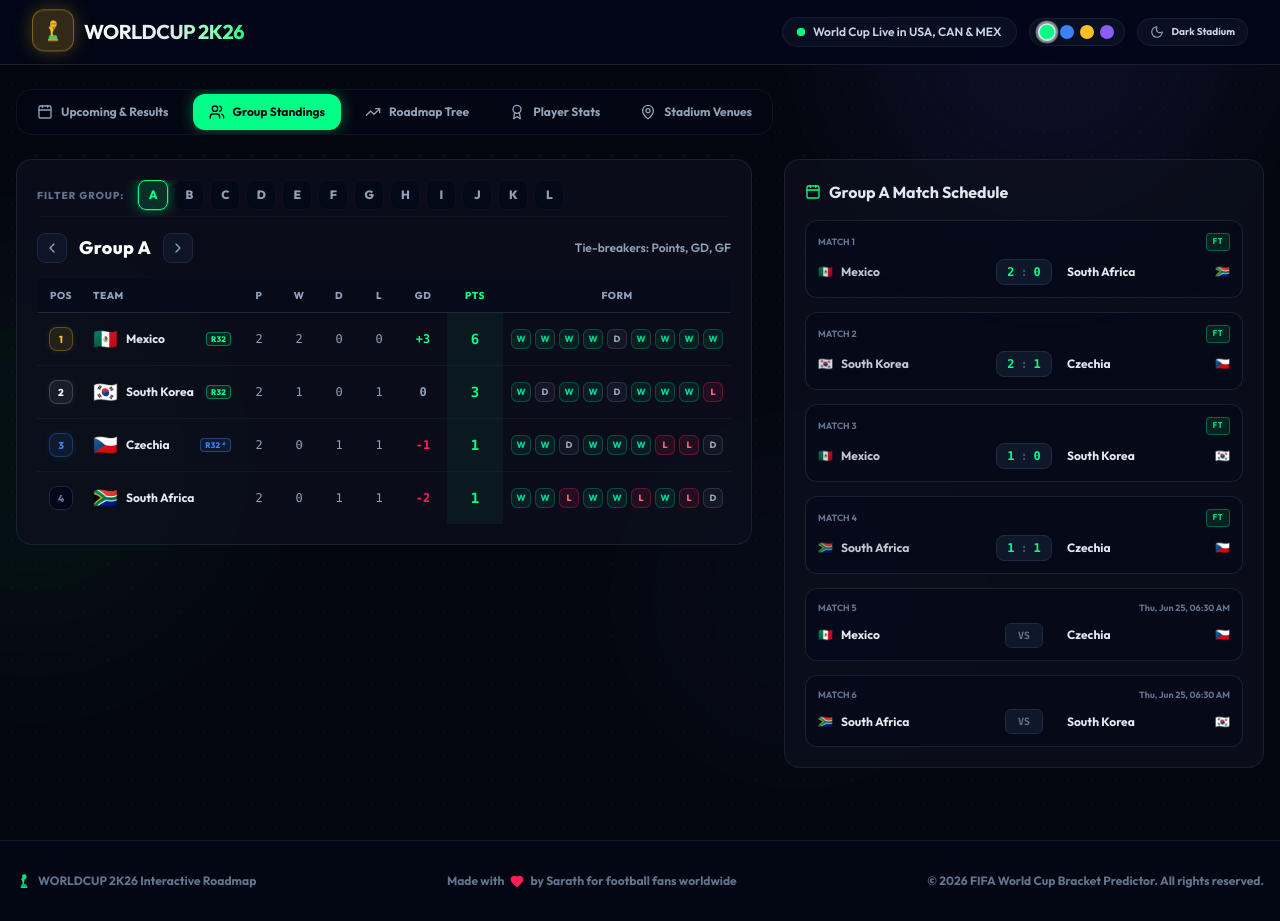
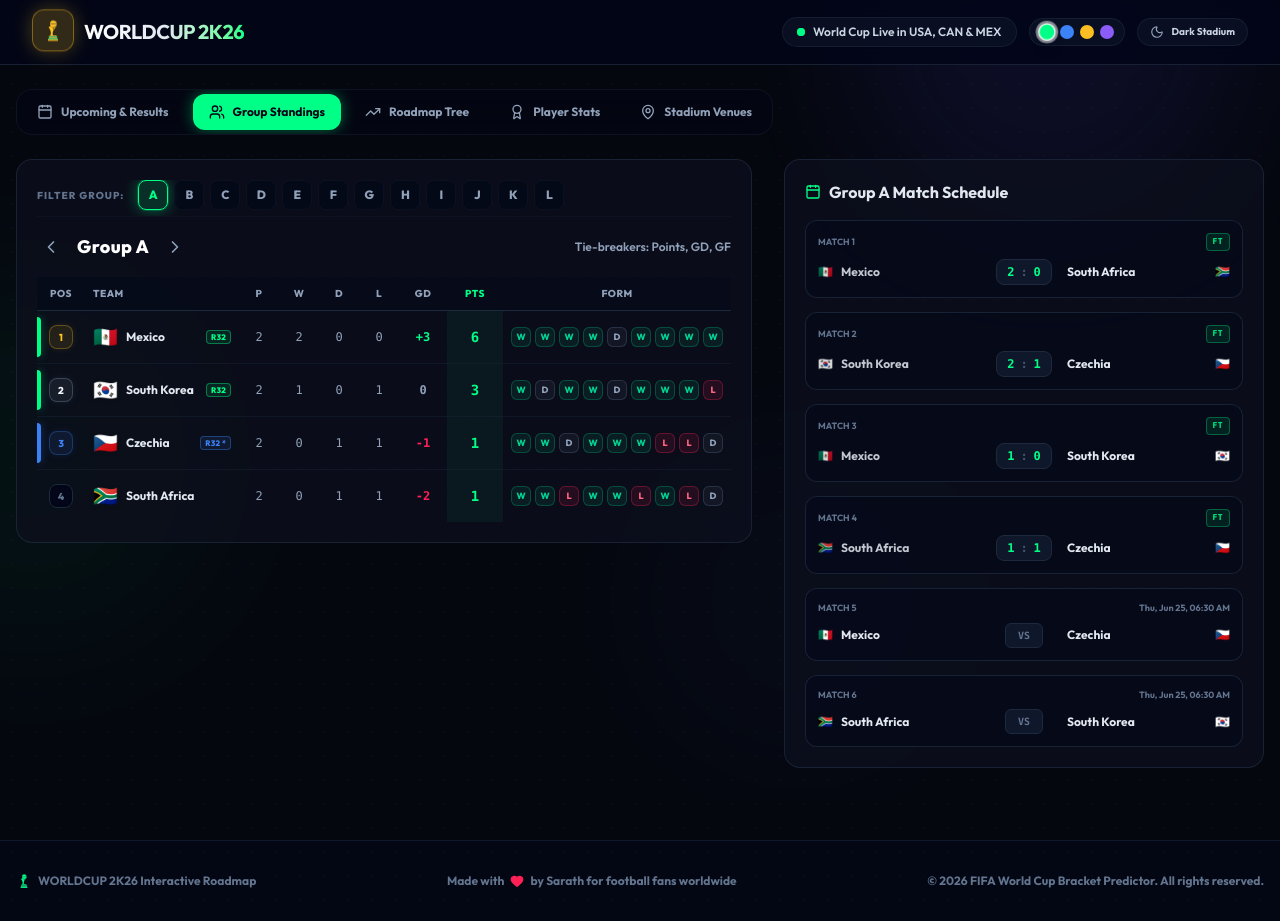
Before and after one commit to sarath14k/worldcup-2k26, a React (Vite) app: page / in a window 1280 px wide. Both pictures are taken after a click on the button "Group Standings". Built offline with nearby package versions, Linux system fonts and the light colour scheme; no server answers.

Commit message:
style(groups): improve group navigation arrows, qualification accents, and add interactive team filter

```diff
--- a/src/components/tabs/GroupsTab.jsx
+++ b/src/components/tabs/GroupsTab.jsx
@@ -13,8 +13,10 @@ export const GroupsTab = ({
   setSelectedMatch
 }) => {
   const [expandedGroup, setExpandedGroup] = useState('A');
+  const [selectedTeamCode, setSelectedTeamCode] = useState(null);
 
   const handlePrevGroup = () => {
+    setSelectedTeamCode(null);
     const currentIndex = GROUPS.indexOf(expandedGroup);
     if (currentIndex === -1) return;
     const prevIndex = (currentIndex - 1 + GROUPS.length) % GROUPS.length;
@@ -22,6 +24,7 @@ export const GroupsTab = ({
   };
 
   const handleNextGroup = () => {
+    setSelectedTeamCode(null);
     const currentIndex = GROUPS.indexOf(expandedGroup);
     if (currentIndex === -1) return;
     const nextIndex = (currentIndex + 1) % GROUPS.length;
@@ -44,7 +47,10 @@ export const GroupsTab = ({
                 return (
                   <button
                     key={g}
-                    onClick={() => setExpandedGroup(g)}
+                    onClick={() => {
+                      setExpandedGroup(g);
+                      setSelectedTeamCode(null);
+                    }}
                     className={`w-7.5 h-7.5 rounded-lg font-black text-xs transition-all flex items-center justify-center border select-none cursor-pointer ${
                       isActive
                         ? 'border-brand-neon bg-brand-neon/15 text-brand-neon shadow-neon ring-1 ring-brand-neon/20'
@@ -59,23 +65,23 @@ export const GroupsTab = ({
           </div>
 
           <h2 className="text-lg font-bold text-white flex flex-col sm:flex-row items-start sm:items-center justify-between gap-3">
-            <div className="flex items-center gap-3">
+            <div className="flex items-center gap-2">
               <button
                 onClick={handlePrevGroup}
-                className="p-1.5 rounded-lg bg-slate-900/85 border border-slate-800 text-slate-400 hover:text-brand-neon hover:border-brand-neon/50 hover:shadow-[0_0_8px_rgba(0,255,135,0.15)] transition-all flex items-center justify-center select-none cursor-pointer"
+                className="p-1 text-slate-400 hover:text-brand-neon hover:scale-110 active:scale-95 transition-all flex items-center justify-center select-none cursor-pointer bg-transparent border-0"
                 title="Previous Group"
               >
-                <ChevronLeft className="w-4 h-4" />
+                <ChevronLeft className="w-5 h-5" />
               </button>
-              <span className="font-extrabold tracking-wide text-white text-base sm:text-lg">
+              <span className="font-extrabold tracking-wide text-white text-base sm:text-lg px-1">
                 Group {expandedGroup}
               </span>
               <button
                 onClick={handleNextGroup}
-                className="p-1.5 rounded-lg bg-slate-900/85 border border-slate-800 text-slate-400 hover:text-brand-neon hover:border-brand-neon/50 hover:shadow-[0_0_8px_rgba(0,255,135,0.15)] transition-all flex items-center justify-center select-none cursor-pointer"
+                className="p-1 text-slate-400 hover:text-brand-neon hover:scale-110 active:scale-95 transition-all flex items-center justify-center select-none cursor-pointer bg-transparent border-0"
                 title="Next Group"
               >
-                <ChevronRight className="w-4 h-4" />
+                <ChevronRight className="w-5 h-5" />
               </button>
             </div>
             <span className="text-xs font-semibold text-slate-400">Tie-breakers: Points, GD, GF</span>
@@ -100,9 +106,24 @@ export const GroupsTab = ({
                 {(standings[expandedGroup] || []).map((t, index) => {
                   const isQualifying = index < 2;
                   const isBestThird = index === 2 && advancedTeams.thirds.some(th => th.code === t.code);
+                  const isSelected = selectedTeamCode === t.code;
                   return (
-                    <tr key={t.code} className="hover:bg-slate-900/15 transition-colors duration-150 group">
-                      <td className="py-3 px-2 text-center">
+                    <tr
+                      key={t.code}
+                      onClick={() => setSelectedTeamCode(isSelected ? null : t.code)}
+                      className={`hover:bg-slate-900/20 cursor-pointer transition-colors duration-150 group select-none ${
+                        isSelected ? 'bg-brand-neon/5' : ''
+                      }`}
+                    >
+                      <td className="py-3 px-2 text-center relative">
+                        {/* Qualification Accent Indicator Bar */}
+                        <div className={`absolute left-0 top-1.5 bottom-1.5 w-1 rounded-r-md transition-all duration-350 ${
+                          isQualifying
+                            ? 'bg-brand-neon shadow-[0_0_8px_rgba(0,255,135,0.4)]'
+                            : isBestThird
+                              ? 'bg-brand-royal shadow-[0_0_8px_rgba(59,130,246,0.4)]'
+                              : 'bg-transparent'
+                        }`} />
                         <div className={`flex items-center justify-center w-6 h-6 mx-auto rounded-lg font-black text-[10px] border transition-all duration-300 ${
                           index === 0
                             ? 'bg-brand-gold/10 border-brand-gold/30 text-brand-gold shadow-[0_0_8px_rgba(251,191,36,0.1)]'
@@ -166,13 +187,26 @@ export const GroupsTab = ({
       <div className="lg:col-span-2 flex flex-col gap-4 sm:gap-6">
         {/* Match list for selected group */}
         <div className="p-3.5 sm:p-5 rounded-2xl bg-brand-cardBg backdrop-blur-md border border-slate-800/80">
-          <h3 className="text-base font-bold text-slate-200 mb-4 flex items-center gap-2">
-            <Calendar className="w-4 h-4 text-brand-neon" />
-            Group {expandedGroup} Match Schedule
+          <h3 className="text-base font-bold text-slate-200 mb-4 flex items-center justify-between gap-2">
+            <div className="flex items-center gap-2">
+              <Calendar className="w-4 h-4 text-brand-neon" />
+              <span>Group {expandedGroup} Match Schedule</span>
+            </div>
+            {selectedTeamCode && (
+              <button
+                onClick={() => setSelectedTeamCode(null)}
+                className="text-[9px] font-extrabold uppercase bg-brand-neon/10 hover:bg-brand-neon/20 border border-brand-neon/30 text-brand-neon px-2 py-0.5 rounded transition-all cursor-pointer select-none active:scale-95 shrink-0"
+              >
+                Clear ({selectedTeamCode})
+              </button>
+            )}
           </h3>
 
           <div className="flex flex-col gap-3.5">
-            {groupMatches.filter(m => m.group === expandedGroup).map(match => {
+            {groupMatches
+              .filter(m => m.group === expandedGroup)
+              .filter(m => !selectedTeamCode || m.home === selectedTeamCode || m.away === selectedTeamCode)
+              .map(match => {
               const home = TEAMS[match.home] || { name: match.home || 'TBD', flag: '🏳️' };
               const away = TEAMS[match.away] || { name: match.away || 'TBD', flag: '🏳️' };
               const live = liveMatches[match.id];
```
